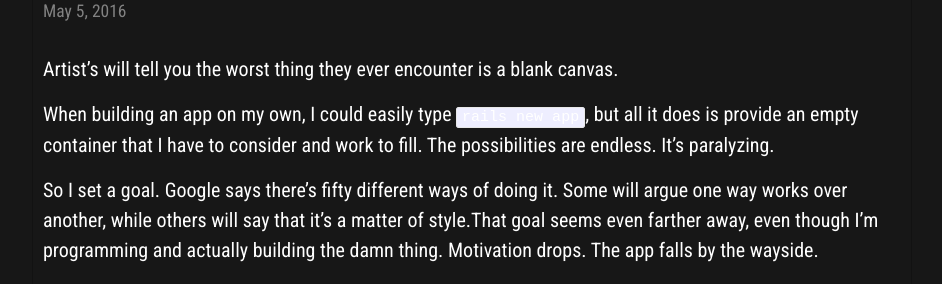
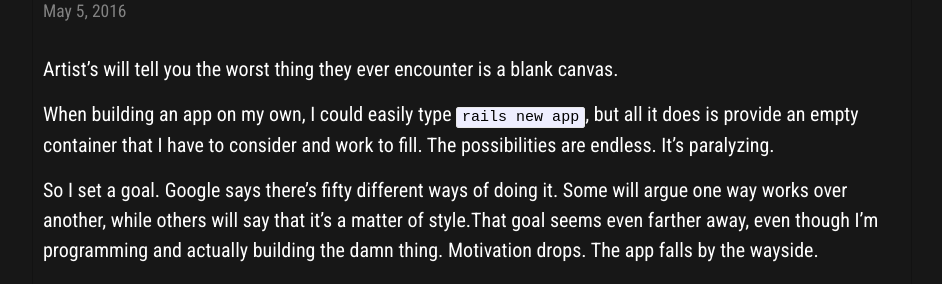
Before and after one commit to descartez/descartez.github.io, a Jekyll site: the page built from _posts/2016-05-05-wanted-restrictions.md, in a window 1280 px wide. Shown: the part 199-483 px from the top of the page, without its empty margins (168-1110 px from the left). Built offline with Jekyll 4.4.1, drawn with Linux system fonts in a browser that asks for light colours; some web fonts are replaced.

Commit message:
changes code text color to darker

```diff
--- a/_sass/_layout.scss
+++ b/_sass/_layout.scss
@@ -215,6 +215,10 @@
     color: orange
 }
 
+code {
+    color: $grey-color-dark;
+}
+
 /**
  * Posts
  */
--- a/css/main.scss
+++ b/css/main.scss
@@ -25,7 +25,7 @@
 
 $grey-color:       #828282;
 $grey-color-light: lighten($grey-color, 40%);
-$grey-color-dark:  darken($grey-color, 25%);
+$grey-color-dark:  darken($grey-color, 60%);
 
 // Width of the content area
 $content-width:    1000px;
```
